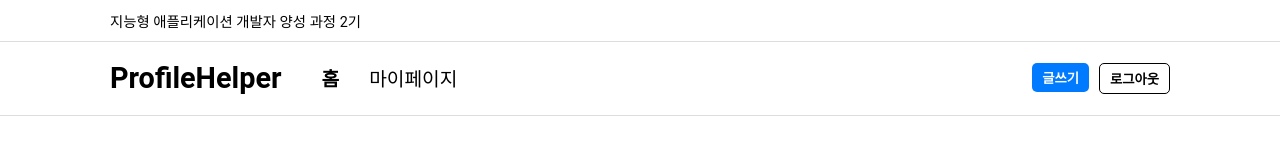
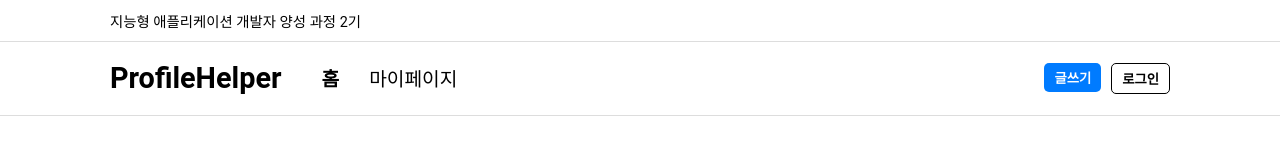
Before and after one commit to SK-PROJECT1-TEAM2/Web, a React (Create React App) app in the folder frontend/: page / in a window 1280 px wide. Shown: the top 160 px of the page. Built offline with nearby package versions, Linux system fonts and the light colour scheme; no server answers.

Commit message:
fot_fix_로그인 버그 해결

```diff
--- a/frontend/src/App.js
+++ b/frontend/src/App.js
@@ -10,7 +10,7 @@ import Signin from './components/Signin';
 import Signup from './components/Signup';
 
 function App() {
-  const [isLoggedIn, setIsLoggedIn] = useState(true);
+  const [isLoggedIn, setIsLoggedIn] = useState(false); // 초기 상태를 false로 설정
 
   const handleLogin = () => {
     setIsLoggedIn(true);
```
